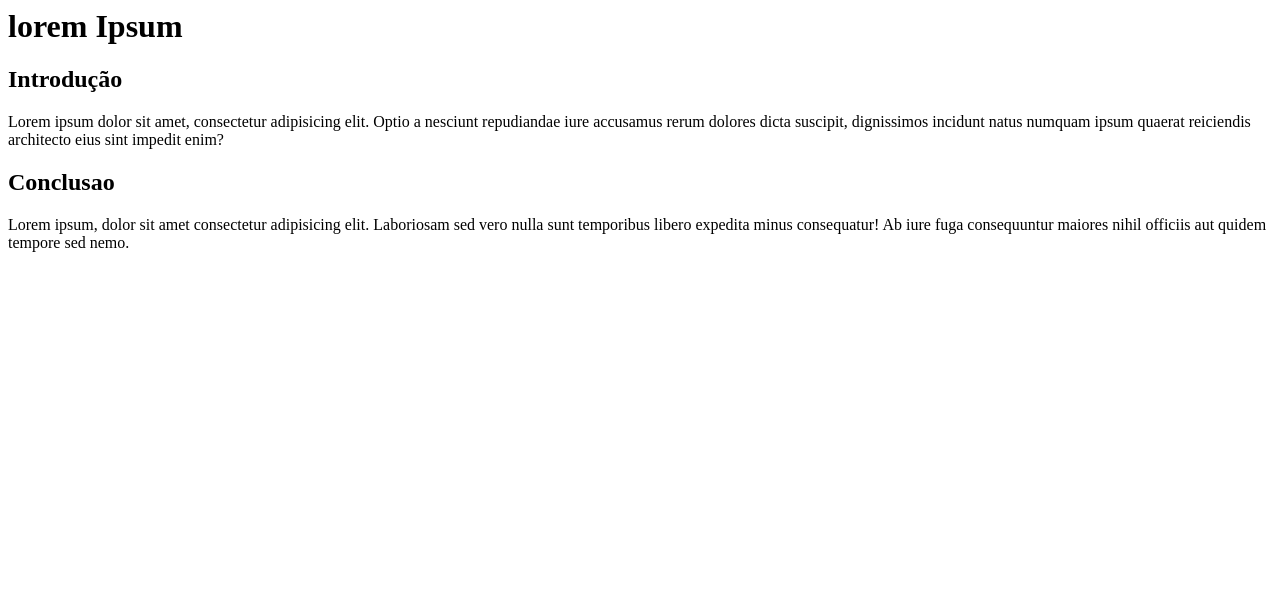
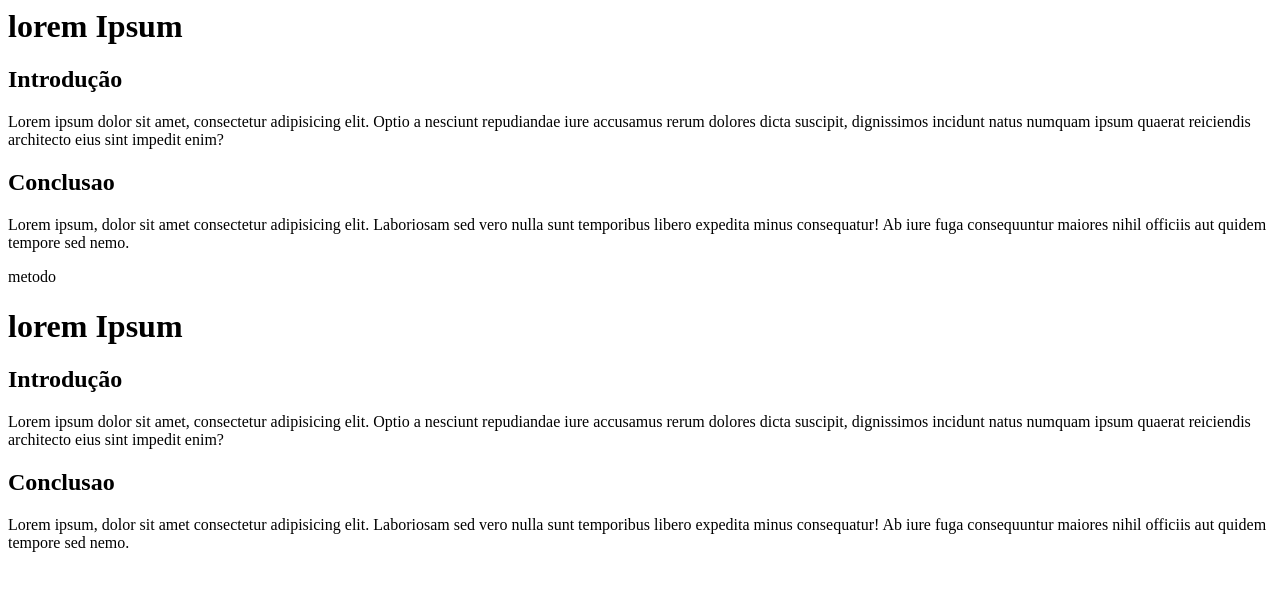
Before and after one commit to Paulogit13/aula-18-10-24-vesp, a plain HTML site: page index.html in a window 1280 px wide. Drawn offline with Linux system fonts and the light colour scheme.

Commit message:
Update index.html

```diff
--- a/index.html
+++ b/index.html
@@ -15,3 +15,21 @@
 
     </head>
 </html>
+
+  metodo
+<html>
+    <head>
+        <body>
+            <h1>lorem Ipsum</h1>
+            <h2>Introdução</h2>
+            <p>
+                Lorem ipsum dolor sit amet, consectetur adipisicing elit. Optio a nesciunt repudiandae iure accusamus rerum dolores dicta suscipit, dignissimos incidunt natus numquam ipsum quaerat reiciendis architecto eius sint impedit enim?
+            </p>
+            <h2>Conclusao</h2>
+            <p>
+                Lorem ipsum, dolor sit amet consectetur adipisicing elit. Laboriosam sed vero nulla sunt temporibus libero expedita minus consequatur! Ab iure fuga consequuntur maiores nihil officiis aut quidem tempore sed nemo.
+            </p>
+        </body>
+
+    </head>
+</html>
```
